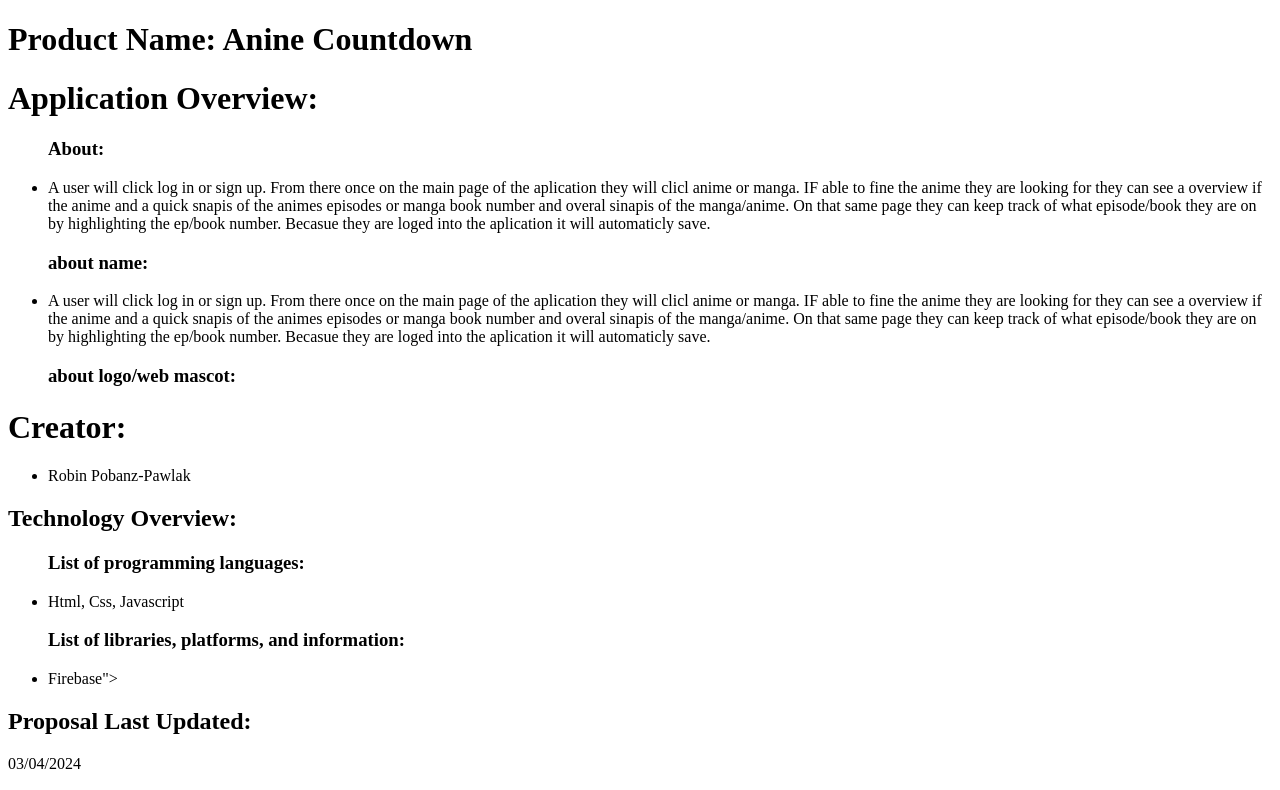
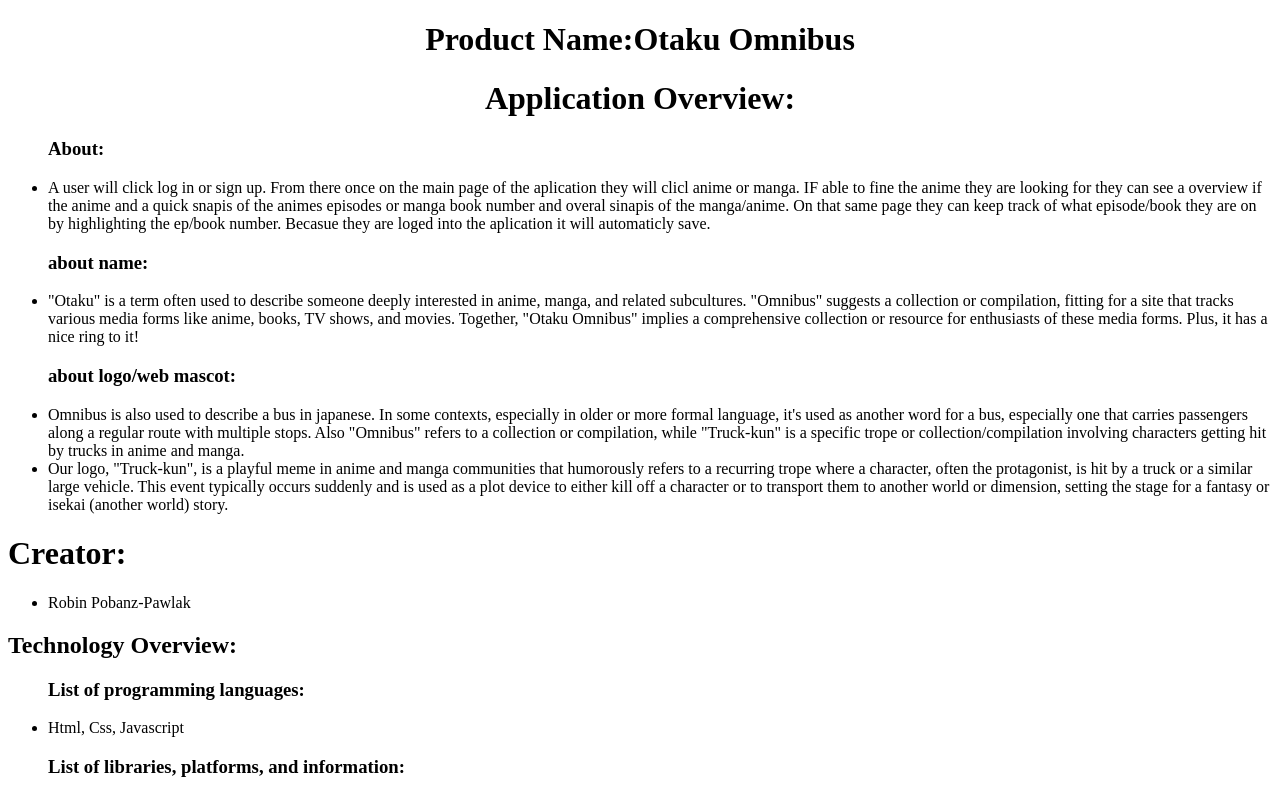
Before and after one commit to robin4884/ProjectProposal, a plain HTML site: page index.html in a window 1280 px wide. Shown: the top 790 px of the page. Drawn offline with Linux system fonts and the light colour scheme.

Commit message:
Main page

```diff
--- a/index.html
+++ b/index.html
@@ -8,15 +8,17 @@
     <link rel="Page" href="Page.css">
 </head>
 <body>
-    <h1>Product Name: Anine Countdown</h1>
+    <h1 style="text-align: center;">Product Name:Otaku Omnibus</h1>
 
-    <h1>Application Overview:</h2>
+    <h1 style="text-align: center;" >Application Overview:</h2>
         <ul>
             <h3>About:</h3>
                 <li>A user will click log in or sign up. From there once on the main page of the aplication they will clicl anime or manga. IF able to fine the anime they are looking for they can see a overview if the anime and a quick snapis of the animes episodes or manga book number and overal sinapis of the manga/anime. On that same page they can keep track of what episode/book they are on by highlighting the ep/book number. Becasue they are loged into the aplication it will automaticly save.</li>
                 <h3>about name:</h3>
-                <li>A user will click log in or sign up. From there once on the main page of the aplication they will clicl anime or manga. IF able to fine the anime they are looking for they can see a overview if the anime and a quick snapis of the animes episodes or manga book number and overal sinapis of the manga/anime. On that same page they can keep track of what episode/book they are on by highlighting the ep/book number. Becasue they are loged into the aplication it will automaticly save.</li>
+                <li>"Otaku" is a term often used to describe someone deeply interested in anime, manga, and related subcultures. "Omnibus" suggests a collection or compilation, fitting for a site that tracks various media forms like anime, books, TV shows, and movies. Together, "Otaku Omnibus" implies a comprehensive collection or resource for enthusiasts of these media forms. Plus, it has a nice ring to it!</li>
                 <h3>about logo/web mascot:</h3>
+                <li>Omnibus is also used to describe a bus in japanese. In some contexts, especially in older or more formal language, it's used as another word for a bus, especially one that carries passengers along a regular route with multiple stops. Also "Omnibus" refers to a collection or compilation, while "Truck-kun" is a specific trope or collection/compilation involving characters getting hit by trucks in anime and manga.</li>
+                <li>Our logo, "Truck-kun", is a playful meme in anime and manga communities that humorously refers to a recurring trope where a character, often the protagonist, is hit by a truck or a similar large vehicle. This event typically occurs suddenly and is used as a plot device to either kill off a character or to transport them to another world or dimension, setting the stage for a fantasy or isekai (another world) story.</li>
         </ul>
 
     <h1>Creator:</h2>
```
